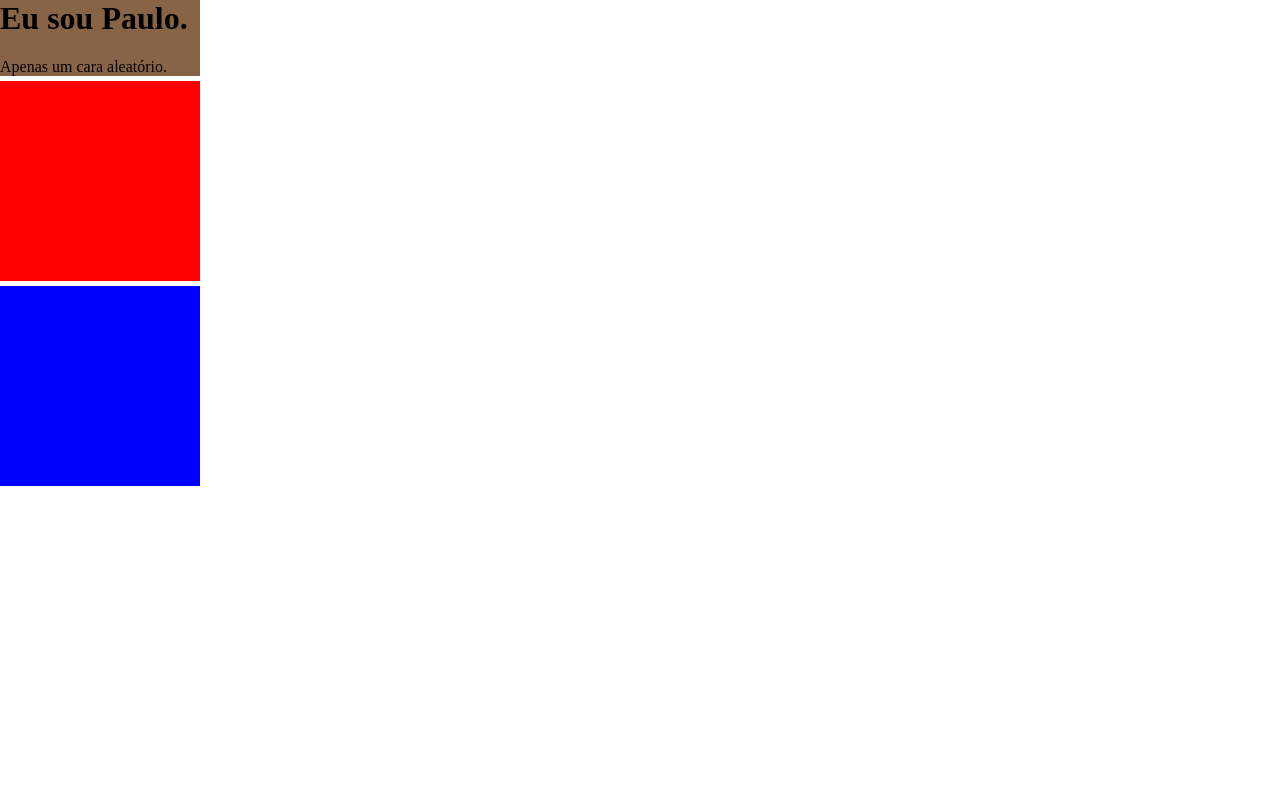
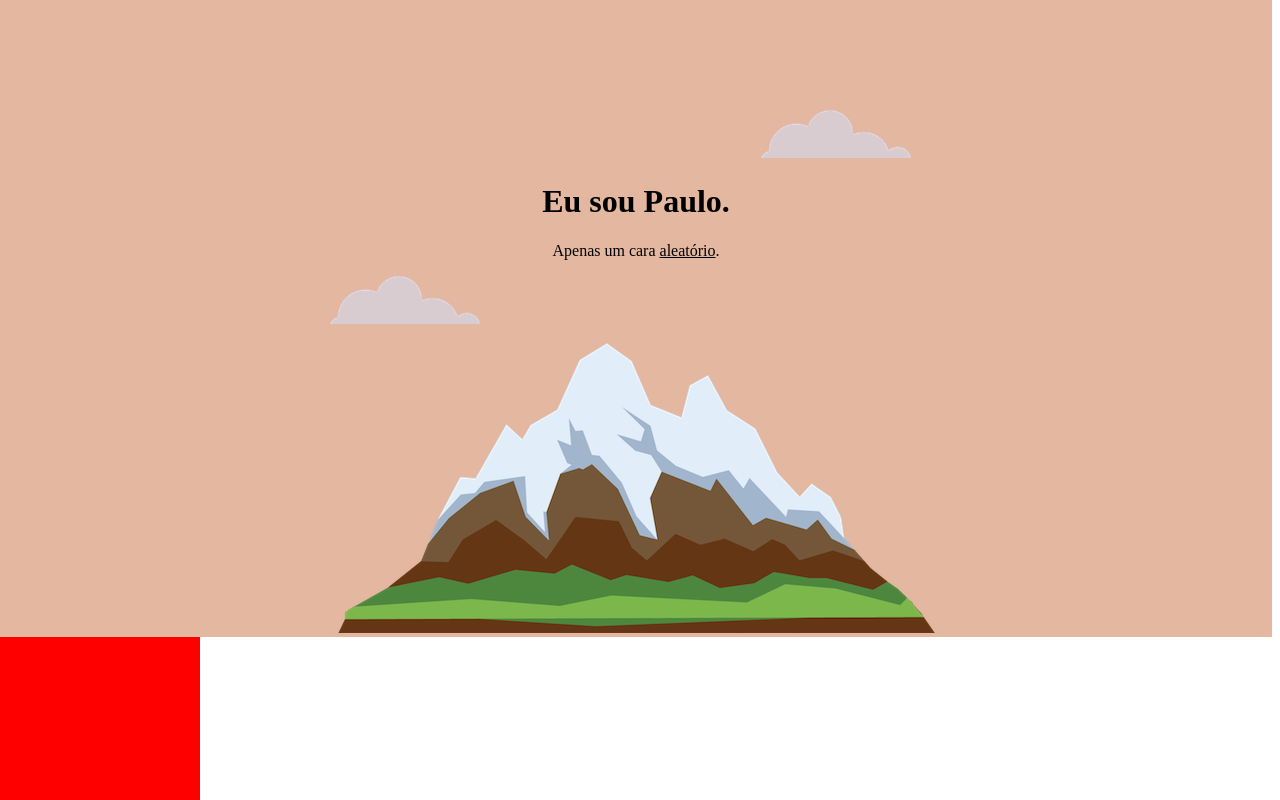
Before and after one commit to plmts/my-site-css, a plain HTML site: page index.html in a window 1280 px wide. Shown: the top 800 px of the page. Drawn offline with Linux system fonts and the light colour scheme.

Commit message:
Adding more CSS, working web design
With this changes, I work at the  appearance of this site. Put some more work in CSS elements.

```diff
--- a/css/styles.css
+++ b/css/styles.css
@@ -1,10 +1,11 @@
 body {
-  margin-left: 0px;
-  margin-top: 0px;
+  margin-left: 0;
+  margin-top: 0;
+  text-align: center;
 }
 
-h1 {
-  margin-top: 0px;
+/**h1 {
+  margin-top: 0;**/
 
 }
 
@@ -13,21 +14,33 @@ p {
 }
 
 div {
-  background-color: #876445;
+  background-color: #E3B7A0;
+  padding-top: 100px;
+}
+
+.botton {
+  background-color: yellow;
   width: 200px;
-
+  height: 200px;
 }
 
 .mid {
   background-color: red;
   width: 200px;
   height: 200px;
-  margin-bottom: 5px;
 }
 
-.botton {
-  background-color: blue;
-  width: 200px;
-  height: 200px;
-  margin-bottom: 5px;
+.aleatorio {
+  text-decoration: underline;
 }
+
+.nuvem-cima {
+  margin-top: 10px;
+  position: relative;
+  left: 200px;
+}
+
+.nuvem-baixo {
+  position: absolute;
+  left: 330px;
+}
--- a/index.html
+++ b/index.html
@@ -1,20 +1,21 @@
 <!DOCTYPE html>
 <html>
   <head>
+
     <meta charset="utf-8">
     <title>Paulo Matos</title>
     <link rel="stylesheet" href="css/styles.css">
     <link rel="icon" href="favicon.ico">
+
   </head>
   <body>
 
   <div class="">
+    <img class="nuvem-cima" src="images/cloud.png" alt="nuvem">
     <h1>Eu sou Paulo.</h1>
-    <p>Apenas um cara aleatório.</p>
-  </div>
-
-  <div class="top">
-
+    <p>Apenas um cara <span class=aleatorio>aleatório</span>.</p>
+    <img class="nuvem-baixo" src="images/cloud.png" alt="nuvem">
+    <img src="images/mountain.png" alt="montanha">
   </div>
 
   <div class="mid">
```
